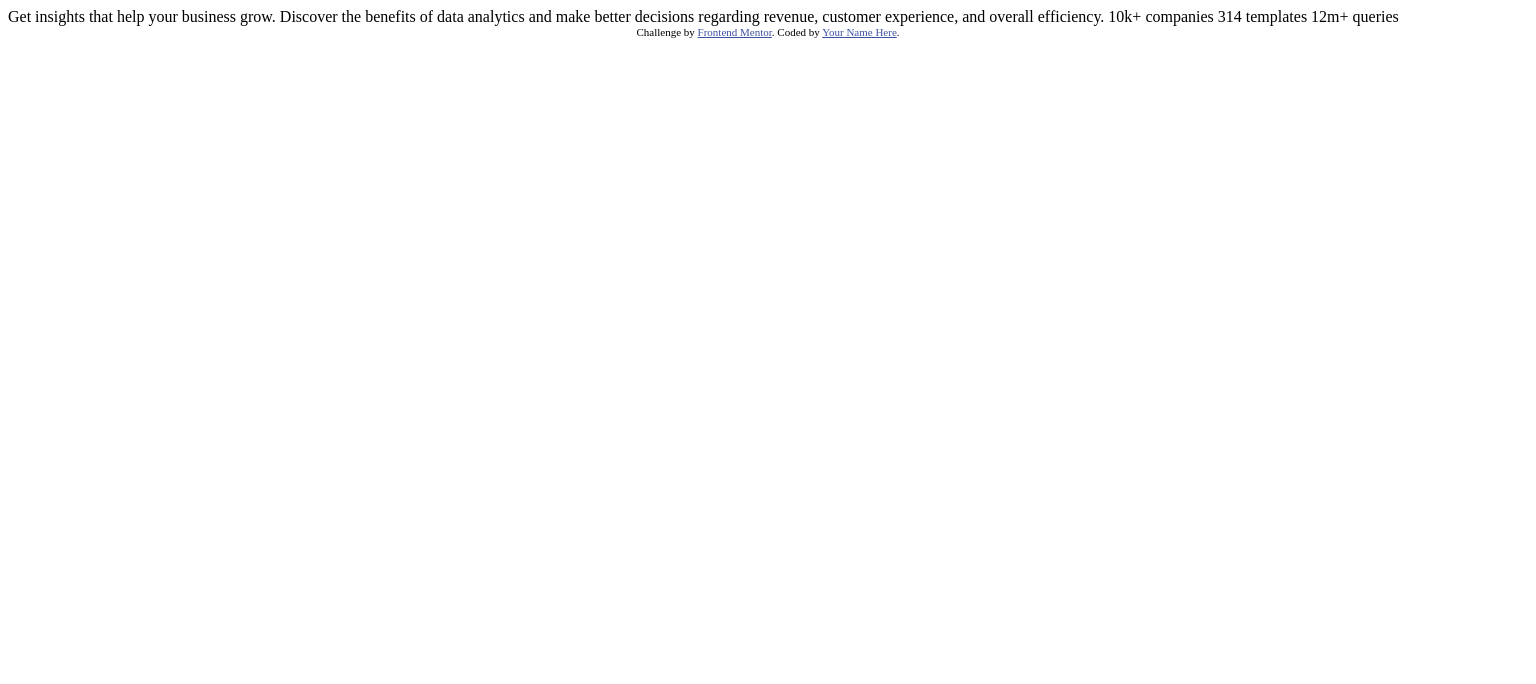
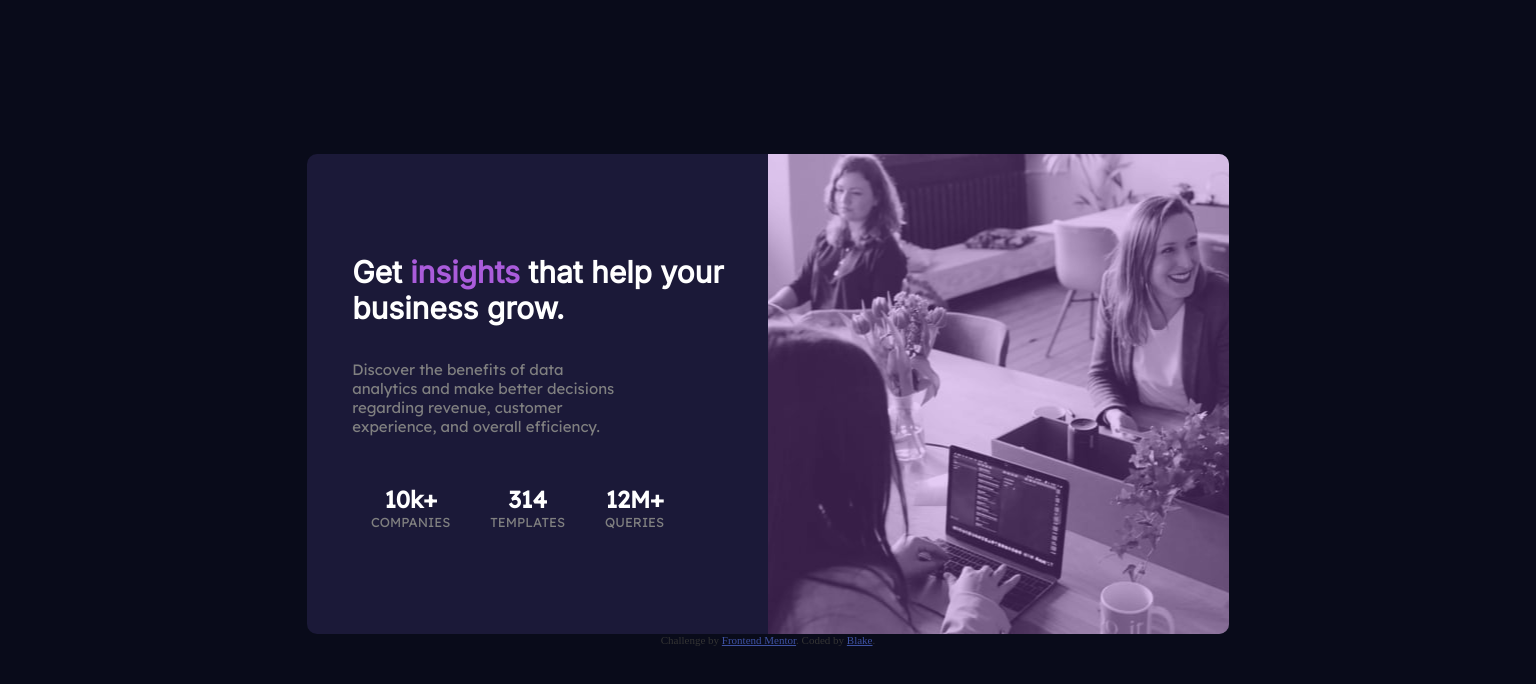
Before and after one commit to lulublake/FEM-stats-preview-card, a plain HTML site: page index.html in a window 1536 px wide. Drawn offline with Linux system fonts and the light colour scheme.

Commit message:
First completion Solution

```diff
--- a/index.html
+++ b/index.html
@@ -3,8 +3,14 @@
   <head>
     <meta charset="UTF-8">
     <meta name="viewport" content="width=device-width, initial-scale=1.0"> <!-- displays site properly based on user's device -->
-
+    <link rel="preconnect" href="https://fonts.googleapis.com">
+    <link rel="preconnect" href="https://fonts.gstatic.com" crossorigin>
+    <link href="https://fonts.googleapis.com/css2?family=Inter&display=swap" rel="stylesheet">
     <link rel="icon" type="image/png" sizes="32x32" href="./images/favicon-32x32.png">
+    <link rel="stylesheet" href="style.css">
+    <link rel="preconnect" href="https://fonts.googleapis.com">
+    <link rel="preconnect" href="https://fonts.gstatic.com" crossorigin>
+    <link href="https://fonts.googleapis.com/css2?family=Lexend+Deca&display=swap" rel="stylesheet">
 
     <title>Frontend Mentor | Stats preview card component</title>
 
@@ -15,19 +21,41 @@
     </style>
   </head>
   <body>
+    <div class="container">
+      <div class="image">
+        <div class="cover">
 
-  Get insights that help your business grow.
+        </div>
+      </div>
+      <div class="text">
+        <h1>Get <a id="a1">insights</a> that help your business grow.</h1><br>
 
-  Discover the benefits of data analytics and make better decisions regarding revenue, customer
-  experience, and overall efficiency.
+        <p id="c1">Discover the benefits of data<br> analytics and make better decisions<br> regarding revenue, customer<br>
+        experience, and overall efficiency.</p><br>
 
-  10k+ companies
-  314 templates
-  12m+ queries
+        <div class="b1">
+          <div class="item">
+            <h3>10k+</h3>
+            <span>COMPANIES</span>
+          </div>
+          <div class="item">
+            <h3>314</h3>
+            <span>TEMPLATES</span>
+          </div>
+          <div class="item">
+            <h3>12M+</h3>
+            <span>QUERIES</span>
+          </div>
 
+
+
+        </div>
+      </div>
+
+    </div>
     <div class="attribution">
       Challenge by <a href="https://www.frontendmentor.io?ref=challenge" target="_blank">Frontend Mentor</a>.
-    Coded by <a href="#">Your Name Here</a>.
+      Coded by <a href="https://www.frontendmentor.io/profile/lulublake">Blake</a>.
     </div>
   </body>
 </html>
--- /dev/null
+++ b/style.css
@@ -0,0 +1,157 @@
+* {
+    margin: 0;
+    padding: 0;
+    box-sizing: border-box;
+}
+body{
+    background-color: hsl(233, 47%, 7%);
+    padding: 4rem 0;
+}
+.container{
+    display: flex;
+    flex-direction: column;
+    justify-content: center;
+    height: max-content;
+    margin-top: 50px;
+    background-color:  hsl(244, 38%, 16%);
+    width: 350px;
+    margin: 0 auto;
+    border-radius: 10px;
+    overflow: hidden;
+}
+
+.text{
+    color: white;
+    text-align: center;
+    height: 450px;
+    width: 340px;
+    border-radius: 0 0 10px 10px;
+    font-family: 'Lexend Deca', sans-serif;
+    font-size: 15px;
+}
+#a1{
+    color: hsl(277, 64%, 61%);
+}
+h1{
+    font-family: 'Inter', sans-serif;
+    font-size: 30px;
+    margin-top: 30px;
+}
+.b1{
+    display: flex;
+    flex-direction:column;
+    font-size: 20px;
+    margin-bottom: 20px;
+}
+#c1{
+    font-size: 15px;
+    color: grey;
+}
+span{
+    color: grey;
+    font-size: 13px;
+}
+.item{
+    margin-top: 15px;
+}
+.attribution{
+    color: rgb(52, 52, 52);
+}
+.image{
+    height: 250px;
+    background-image: url("images/image-header-mobile.jpg");
+    background-size: cover;
+    position: relative;
+}
+.cover  {
+    position: absolute;
+    height: 250px;
+    width: 100%;
+    background-color: hsla(277, 64%, 61%, 0.319);
+}
+
+
+
+
+
+
+
+
+
+@media(min-width: 1440px){
+    .container{
+        display: flex;
+        flex-direction: row-reverse;
+        justify-content: center;
+        min-height: 60vh;
+        margin-top: 50px;
+        background-color:  hsl(244, 38%, 16%);
+        width: max-content;
+        margin: 0 auto;
+        border-radius: 10px;
+        overflow: hidden;
+    }
+    .image{
+        height: 60vh;
+        width: 30vw;
+        background-image: url("images/image-header-mobile.jpg");
+        background-size: cover;
+        position: relative;
+        background-position: center;
+    }
+    .cover  {
+        position: absolute;
+        height: 100%;
+        width: 100%;
+        background-color: hsla(277, 64%, 61%, 0.319);
+    }
+    body{
+        background-color: hsl(233, 47%, 7%);
+        padding: 4rem 0;
+        display: flex;
+        min-height: 100vh;
+        flex-direction: column;
+        justify-content: center;
+    }
+    .b1{
+        display: flex;
+        flex-direction:row;
+        font-size: 20px;
+        justify-content: center;
+    }
+    .text{
+        color: white;
+        text-align: center;
+        height: 60vh;
+        width: 30vw;
+        border-radius: 0 0 10px 10px;
+        font-family: 'Lexend Deca', sans-serif;
+        font-size: 15px;
+        display: flex;
+        flex-direction: column;
+        justify-content: center;
+    }
+    .item{
+        margin-right: 40px;
+        display: flex;
+        flex-direction: column;
+
+    }
+    #c1{
+        font-size: 15px;
+        color: grey;
+        margin-left: 45px;
+        margin-right: 40px;
+        margin-top: 15px;
+        margin-bottom: 15px;
+        text-align: left;
+    }
+    h1{
+        font-family: 'Inter', sans-serif;
+        font-size: 30px;
+        margin-top: 15px;
+        text-align: left;
+        margin-left: 45px;
+        margin-right: 40px;
+    }
+}
```
Lines whose indentation alone changed are shown as unchanged.
